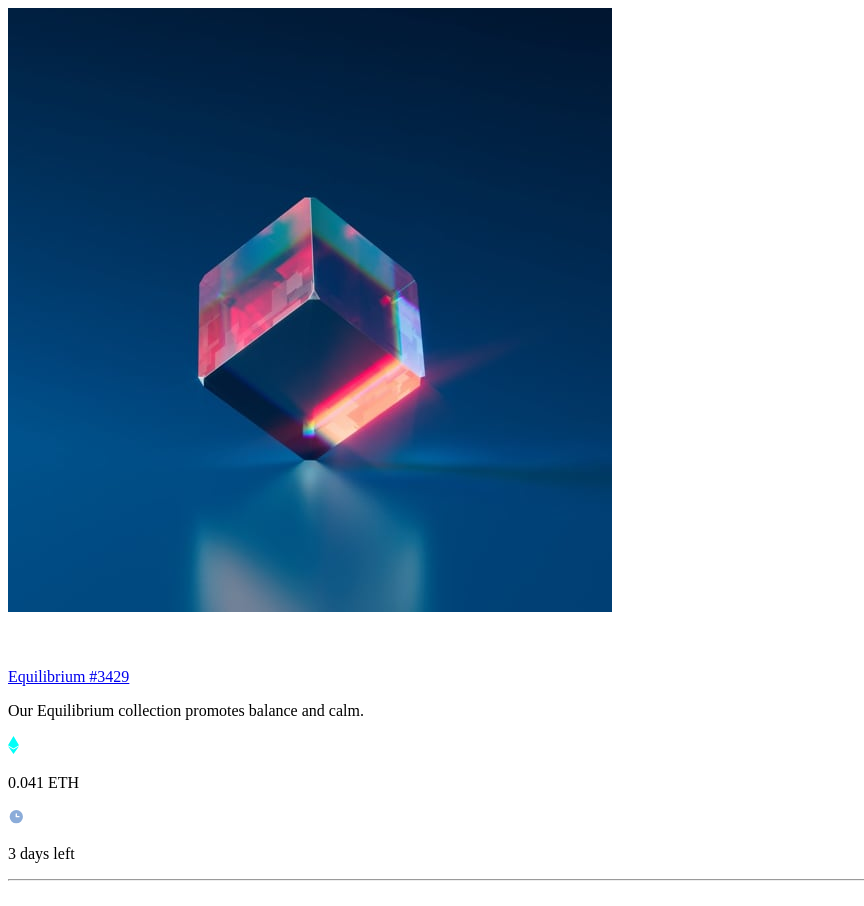
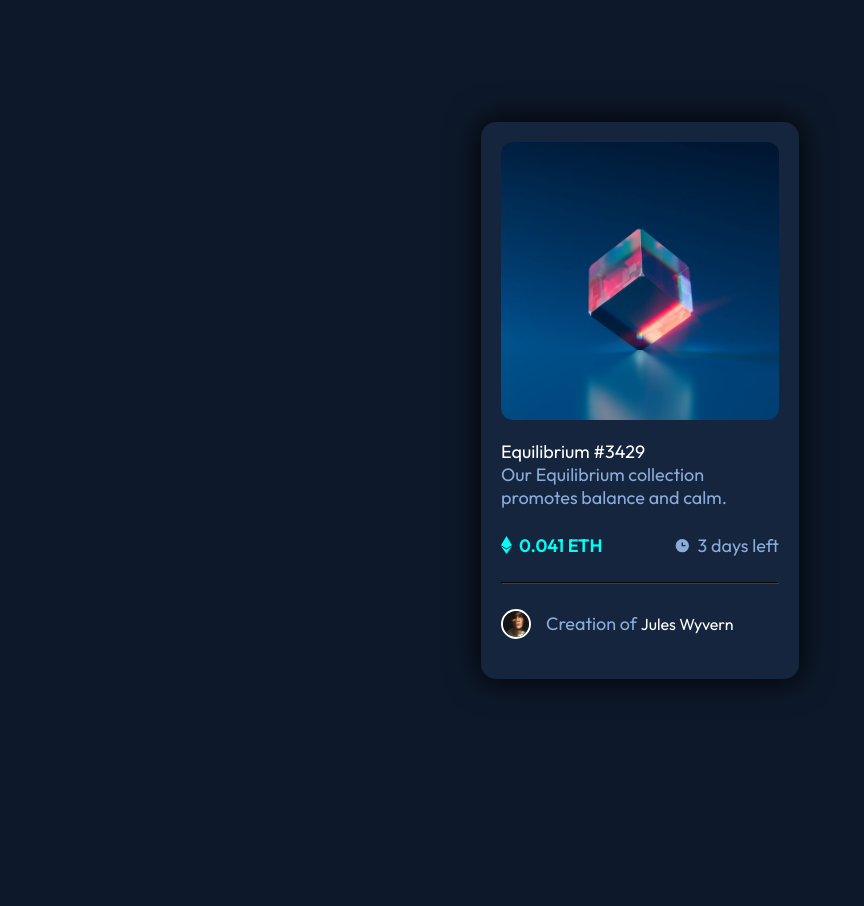
Before and after one commit to Joscha-Goetz/NFT-preview-card-component-FM, a plain HTML site: page index.html in a window 1280 px wide. Shown: the top 906 px of the page, without its empty margins (0-864 px from the left). After the commit the page ends 800 px from the top, so only its background shows below. Drawn offline with Linux system fonts and the light colour scheme.

Commit message:
tutorial end

```diff
--- a/index.html
+++ b/index.html
@@ -34,7 +34,7 @@
         </div>
         <hr>
         <div class="author">
-          <img src="images/au" alt="">
+          <img src="images/image-avatar.png" alt="">
           <p>Creation of <a href="">Jules Wyvern</a></p>
         </div>
       </div>
--- a/style.css
+++ b/style.css
@@ -0,0 +1,126 @@
+@import url('https://fonts.googleapis.com/css2?family=Outfit:wght@300;400;600&display=swap');
+
+* {
+    margin: 0;
+    padding: 0;
+    box-sizing: border-box;
+}
+body {
+    font-family: 'Outfit', sans-serif;
+    background: hsl(217, 54%, 11%);
+    display: flex;
+    justify-content: center;
+    align-items: center;
+    min-height: 100vh;
+}
+
+.container {
+    max-width: 350px;
+    margin: 0 auto;
+}
+
+.wrapper {
+    margin: 2rem 1rem;
+    padding: 20px;
+    background-color: hsl(216, 50%, 16%);
+    border-radius: 15px;
+    box-shadow: 0px 0px 30px 5px rgba(0,0,0,0.75);
+}
+.img-top {
+    border-radius: 12px;
+    overflow: hidden;
+    position: relative;
+}
+.img-top img {
+    width: 100%;
+    display: block;
+}
+.img-overlay {
+    position: absolute;
+    left: 0;
+    top: 0;
+    height: 100%;
+    width: 100%;
+    background-color: hsla(178, 100%, 50%, 50%);
+    display: none;
+}
+.img-overlay img {
+    position: absolute;
+    width: 50px;
+    left: 50%;
+    top: 50%;
+    transform: translate(-50%, -50%);
+}
+
+.img-top:hover .img-overlay {
+    display: block;
+    cursor: pointer;
+}
+
+.box-text {
+    color: white;
+    text-decoration: none;
+    font-weight: 400;
+    font-size: 18px;
+    padding: 20px 0;
+    display: inline-block;
+}
+
+.box-text > a {
+    color: inherit;
+    text-decoration: inherit;
+}
+
+.box-text > a:hover {
+    cursor: pointer;
+}
+
+.box-text a:hover {
+    color: hsl(178, 100%, 50%);
+}
+
+p {
+    color: hsl(215, 51%, 70%);
+}
+.flex {
+    display: flex;
+    align-items: center;
+    justify-content: space-between;
+    padding: 25px 0;
+}
+.eth, .days {
+    display: flex;
+    align-items: center;
+}
+.eth p {
+    color: hsl(178, 100%, 50%);
+    font-weight: 600;
+    padding-left: 7px;
+}
+.days p {
+    padding-left: 7px;
+}
+
+hr {
+    border-color: hsl(215, 32%, 27%);
+}
+
+.author {
+    display: flex;
+    align-items: center;
+    padding-top: 25px;
+}
+.author img{
+    height: 30px;
+    width: 30px;
+    border-radius: 50%;
+    border: 2px solid white;
+    margin-right: 15px;
+}
+
+.author p a {
+    color: white;
+    text-decoration: none;
+    font-size: 16px;
+
+}
```
